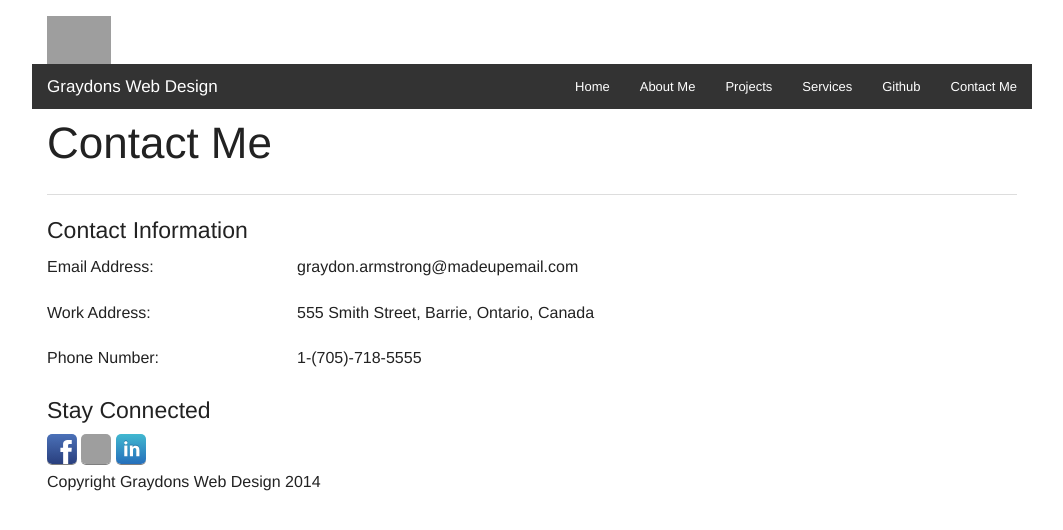
After one commit to graydon-armstrong/Assignment1, a PHP site: page /contactme.php in a window 1280 px wide. The commit adds this page. Shown: the top 530 px of the page, without its empty margins (108-1171 px from the left). Run offline with PHP 8.4, Linux system fonts and the light colour scheme; grey boxes are pictures that could not be loaded.

Commit message:
Added Contact me page

```diff
--- /dev/null
+++ b/contactme.php
@@ -0,0 +1,62 @@
+<!DOCTYPE html>
+<html class="no-js" lang="en">
+
+	<?php include('head.php'); ?>
+
+	<body>
+
+	<div class="row" id= "main_layout">
+		<div class="large-12 columns">
+
+		<?php include('header.php'); ?>
+
+		<div class="row">
+			<div class="large-12 columns">
+				<h1>Contact Me</h1>
+				<hr />
+				<h4>Contact Information</h4>
+			</div>
+		</div>
+
+		<div class="row">
+			<div class="small-3 columns">
+				<p>Email Address:</p>
+			</div>
+			<div class="small-9 columns">
+				<p>graydon.armstrong@madeupemail.com</p>
+			</div>
+		</div>
+
+		<div class="row">
+			<div class="small-3 columns">
+				<p>Work Address:</p>
+			</div>
+			<div class="small-9 columns">
+				<p>555 Smith Street, Barrie, Ontario, Canada</p>
+			</div>
+		</div>
+
+		<div class="row">
+			<div class="small-3 columns">
+				<p>Phone Number:</p>
+			</div>
+			<div class="small-9 columns">
+				<p>1-(705)-718-5555</p>
+			</div>
+		</div>
+
+		<?php include('footer.php') ?>
+
+		</div>
+	</div>
+
+	<script src="js/jquery.js"></script>
+    <script src="js/foundation.min.js"></script>
+    <script>
+      $(document).foundation();
+    </script>
+
+
+	</body>
+
+</html>
--- a/header.php
+++ b/header.php
@@ -28,7 +28,7 @@
 				<li class="active"><a href="#" <?php if(curPageName() =="projects.php") {echo('id="current_page"');}?>>Projects</a></li>
 				<li class="active"><a href="#" <?php if(curPageName() =="services.php") {echo('id="current_page"');}?>>Services</a></li>
 				<li class="active"><a href="https://github.com/graydon-armstrong">Github</a></li>
-				<li class="active"><a href="#" <?php if(curPageName() =="contactme.php") {echo('id="current_page"');}?>>Contact Me</a></li>
+				<li class="active"><a href="contactme.php" <?php if(curPageName() =="contactme.php") {echo('id="current_page"');}?>>Contact Me</a></li>
 			</ul>
 			</section>
 		</nav>
```
